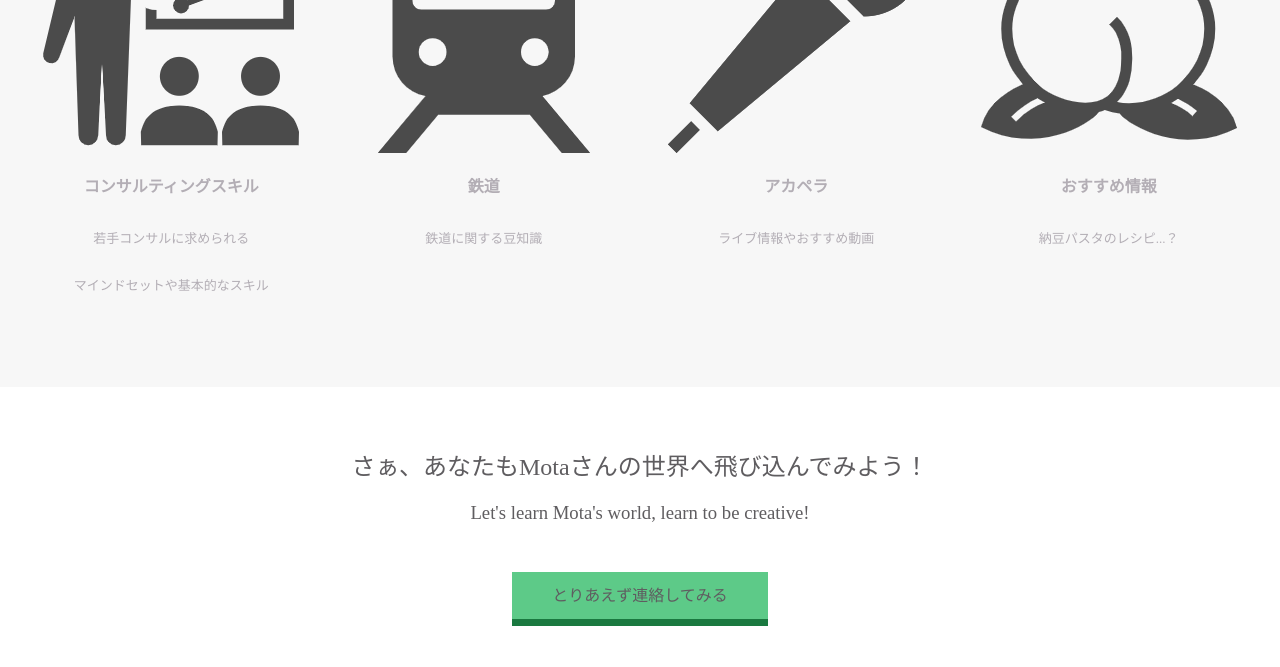
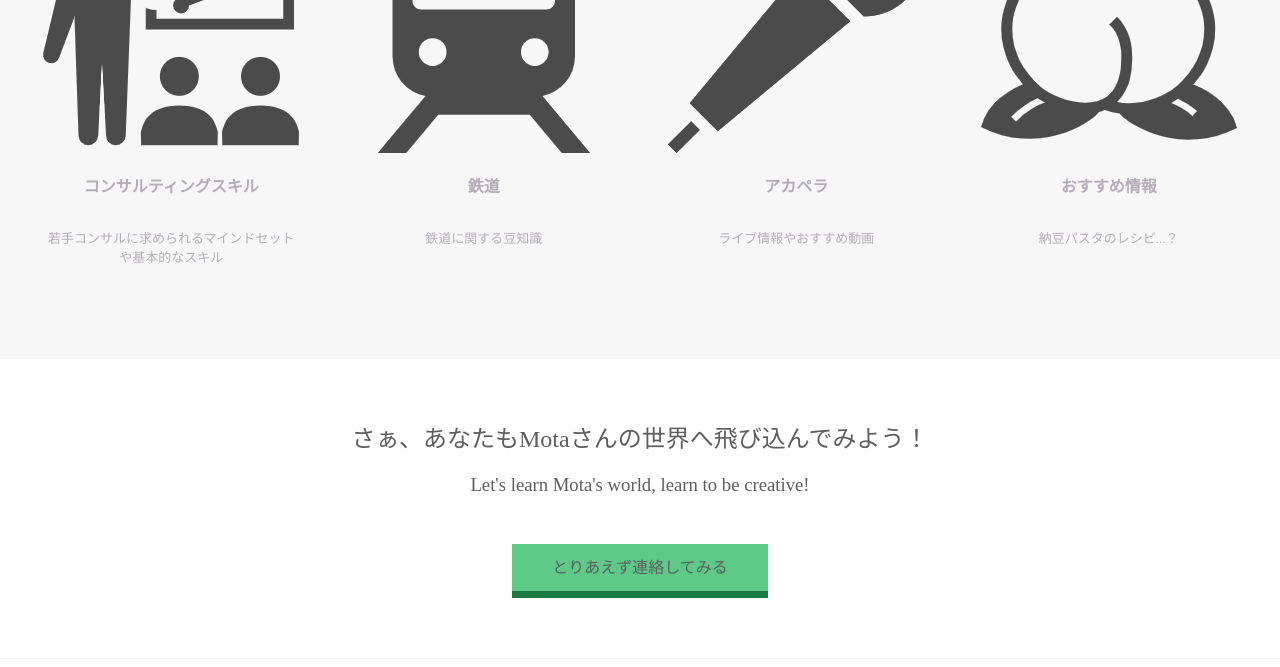
Before and after one commit to mota0714/mota0714.github.io, a plain HTML site: page index.html in a window 1280 px wide. Shown: the part 985-1652 px from the top of the page. Drawn offline with Linux system fonts and the light colour scheme.

Commit message:
Update index.html

```diff
--- a/index.html
+++ b/index.html
@@ -40,8 +40,7 @@
             <img src="/consulting.png">
             <p>コンサルティングスキル</p>
           </div>
-          <p class="text-contents">若手コンサルに求められる</p>
-          <p class="text-contents">マインドセットや基本的なスキル</p>
+          <p class="text-contents">若手コンサルに求められるマインドセットや基本的なスキル</p>
         </div>
         <div class="lesson">
           <div class="lesson-icon">
```
